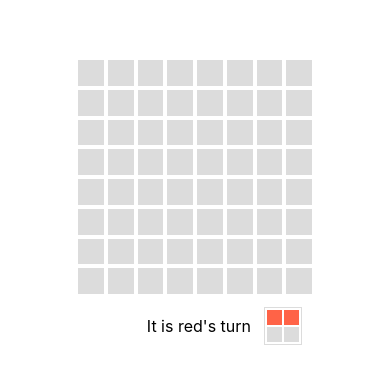
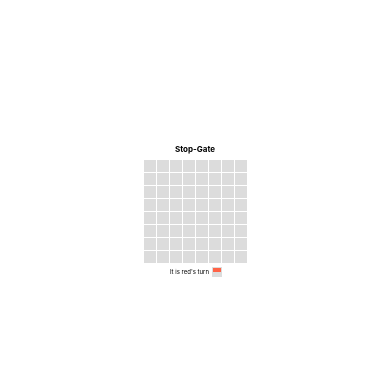
Before and after one commit to nbogie/stop-gate-game-react, a React (Vite) app: page / in a window 390 px wide. Shown: the part 213-596 px from the top of the page. Built offline with nearby package versions, Linux system fonts and the light colour scheme; the HTML template or start-up script is replaced by a standard one.

Commit message:
responsive dimensions

```diff
--- a/src/App.tsx
+++ b/src/App.tsx
@@ -1,5 +1,4 @@
 import { useState } from 'react';
-import './App.css';
 import { CellViews } from './CellViews';
 import { PlacedPieceView } from './PlacedPieceView';
 import { isLegalPiecePlacement } from './isLegalPiecePlacement';
@@ -26,10 +25,11 @@ function App() {
     return (
         <div className="app">
             <>
+                <h1>Stop-Gate</h1>
                 <div className="boardGrid">
-                    {/* We only add these cells to add click-handlers at each
-                    square. Instead, we could use one click handler which computes position
-                    based on click coords */}
+                    {/* We add these cells to add click-handlers at each
+                    square (and they give the grid its width).  Alternatively, we could use one click handler which computes position
+                    based on click coords, and specify the grid's overall width. */}
                     <CellViews
                         cells={allCells}
                         handleClickAtCell={handleClickAtCell}
--- a/src/index.css
+++ b/src/index.css
@@ -1,46 +1,46 @@
 * {
     box-sizing: border-box;
 }
+
 :root {
     font-family: Inter, system-ui, Avenir, Helvetica, Arial, sans-serif;
     line-height: 1.5;
     font-weight: 400;
     display: grid;
     place-items: center;
+    font-size: clamp(4px, 1vw, 18px);
     max-width: 1280px;
     height: 100vh;
     margin: 0 auto;
     padding: 2rem;
 }
+
 .app {
     display: flex;
     flex-direction: column;
     align-items: center;
 }
+
 .boardGrid {
     display: grid;
     grid-template-columns: repeat(8, 1fr);
     grid-template-rows: repeat(8, 1fr);
     aspect-ratio: 1;
-    width: min(60vh, 60vw);
     gap: 0.25rem;
 }
 
 .cell {
     display: grid;
     place-items: center;
-    width: 100%;
-    height: 100%;
+    width: 3rem;
+    aspect-ratio: 1;
     user-select: none;
     background-color: gainsboro;
-    /* outline: 2px solid black; */
 }
 
 .placedPiece {
     user-select: none;
     margin: 0.5rem;
-    /* position: absolute; */
-    /* transform: translate(-50%, -50%); */
 }
 
 .turnIndicator {
@@ -52,6 +52,7 @@
     align-items: center;
     gap: 1rem;
     padding: 1rem 0;
+    font-size: 1.5rem;
 }
 .demoGrid {
     display: grid;
@@ -60,8 +61,8 @@
     width: 2rem;
     aspect-ratio: 1;
     gap: 0.1rem;
-    outline: 1px solid gainsboro;
-    outline-offset: 2px;
+    outline: 0.1rem solid gainsboro;
+    outline-offset: 0.15rem;
 }
 
 .demoCell {
```
